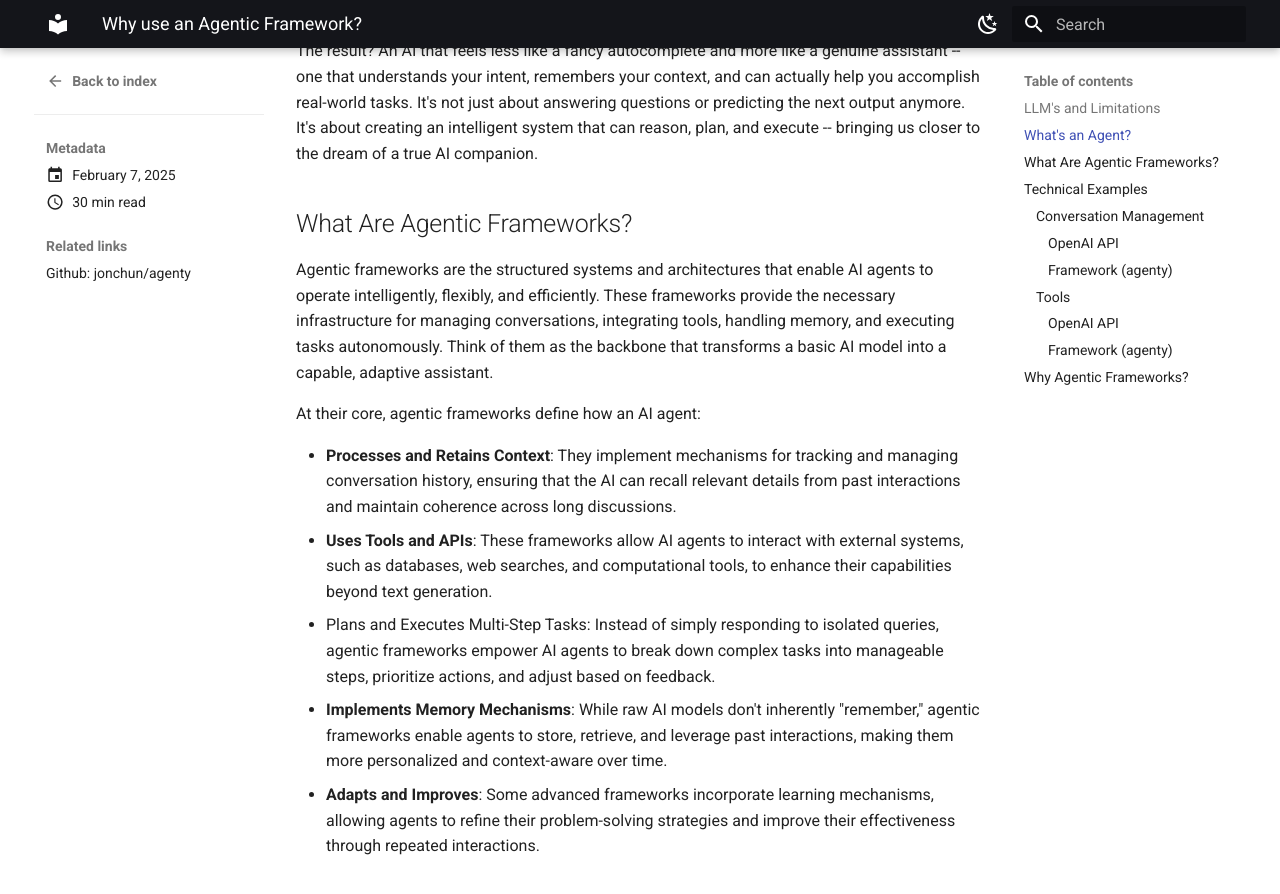
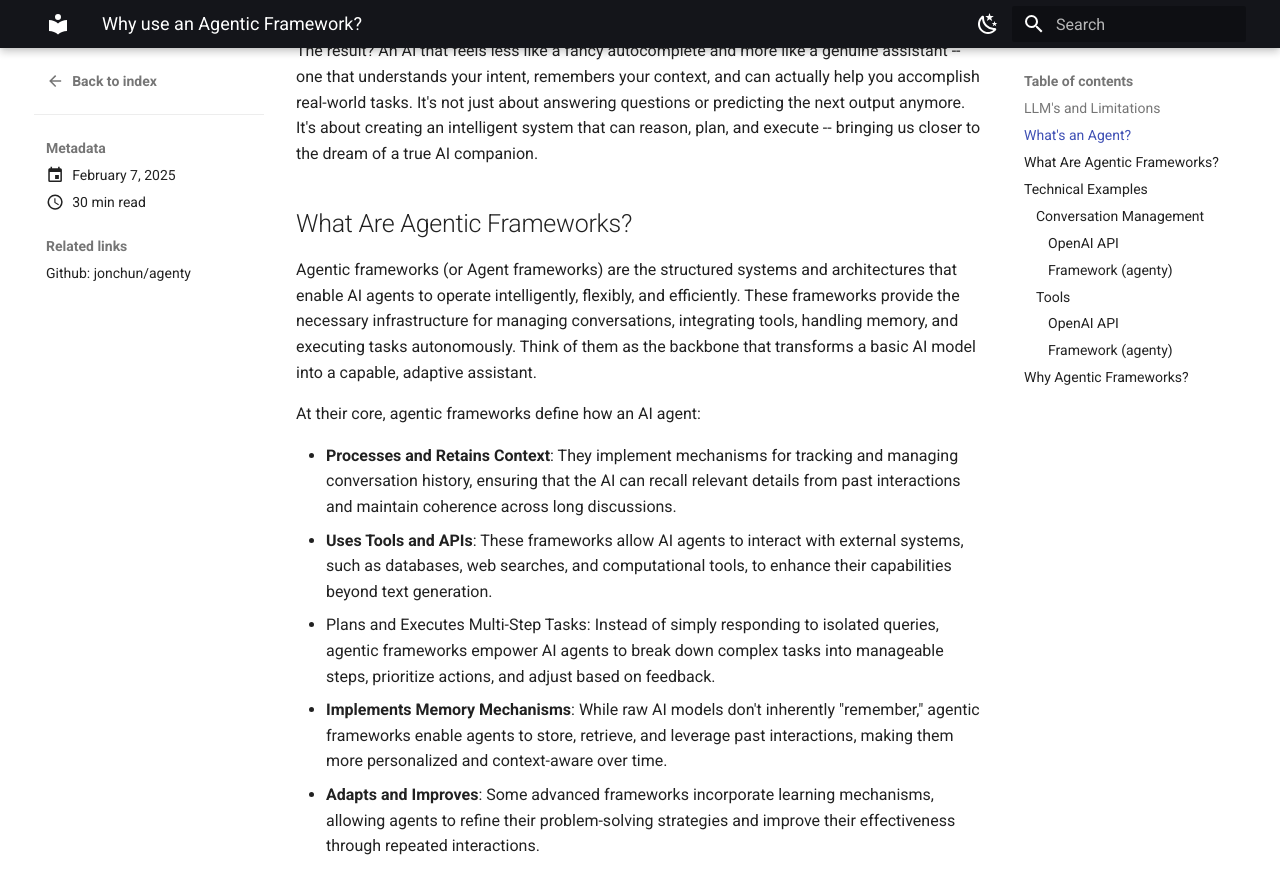
Before and after one commit to jonchun/jonchun.github.io, an MkDocs documentation site: the page built from docs/blog/posts/2025-02-07_agentic-frameworks.md, in a window 1280 px wide and 900 px high, scrolled down 1619 px. Shown: the top 894 px of the window. Built offline with MkDocs 1.6.1 and Material for MkDocs 9.7.7, drawn with Linux system fonts in a browser that asks for light colours; some of the changed text lies outside the part shown.

Commit message:
clarified agent(ic)

```diff
--- a/docs/blog/posts/2025-02-07_agentic-frameworks.md
+++ b/docs/blog/posts/2025-02-07_agentic-frameworks.md
@@ -38,7 +38,7 @@ This is where agents come into play. They are the secret sauce that turns a raw
 The result? An AI that feels less like a fancy autocomplete and more like a genuine assistant -- one that understands your intent, remembers your context, and can actually help you accomplish real-world tasks. It's not just about answering questions or predicting the next output anymore. It's about creating an intelligent system that can reason, plan, and execute -- bringing us closer to the dream of a true AI companion.
 
 ## What Are Agentic Frameworks?
-Agentic frameworks are the structured systems and architectures that enable AI agents to operate intelligently, flexibly, and efficiently. These frameworks provide the necessary infrastructure for managing conversations, integrating tools, handling memory, and executing tasks autonomously. Think of them as the backbone that transforms a basic AI model into a capable, adaptive assistant.
+Agentic frameworks (or Agent frameworks) are the structured systems and architectures that enable AI agents to operate intelligently, flexibly, and efficiently. These frameworks provide the necessary infrastructure for managing conversations, integrating tools, handling memory, and executing tasks autonomously. Think of them as the backbone that transforms a basic AI model into a capable, adaptive assistant.
 
 At their core, agentic frameworks define how an AI agent:
 
```
Also changed, not shown: other parts of docs/blog/posts/2025-02-07_agentic-frameworks.md (+1 -1 lines).
